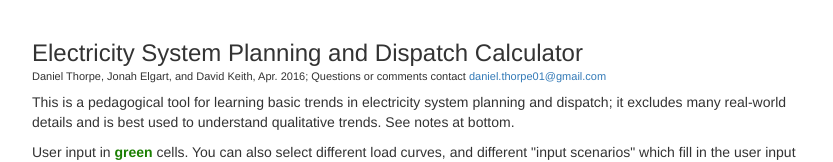
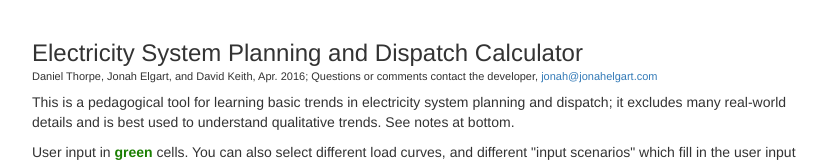
Before and after one commit to Colin-Fredericks/harvardx-electric-grid, a plain HTML site: page index.html in a window 1280 px wide. Shown: the top 162 px of the page, without its empty margins (223-1056 px from the left). Drawn offline with nearby package versions, Linux system fonts and the light colour scheme.

Commit message:
E-mail update

```diff
--- a/index.html
+++ b/index.html
@@ -37,7 +37,7 @@
 
 		<div class="page-header">
 	  		<h3>Electricity System Planning and Dispatch Calculator</h3>
-	  		<h6 class="h7">Daniel Thorpe, Jonah Elgart, and David Keith, Apr. 2016; Questions or comments contact <a href="mailto:daniel.thorpe01@gmail.com?subject=Electricity System Planning and Dispatch Calculator">daniel.thorpe01@gmail.com</a> </h6>
+	  		<h6 class="h7">Daniel Thorpe, Jonah Elgart, and David Keith, Apr. 2016; Questions or comments contact the developer, <a href="mailto:jonah@jonahelgart.com?subject=Electricity System Planning and Dispatch Calculator">jonah@jonahelgart.com</a> </h6>
 	  		<p>
 				This is a pedagogical tool for learning basic trends in electricity system planning and dispatch; it excludes many real-world details and is best used to understand qualitative trends. See notes at bottom.
 			</p>
```
